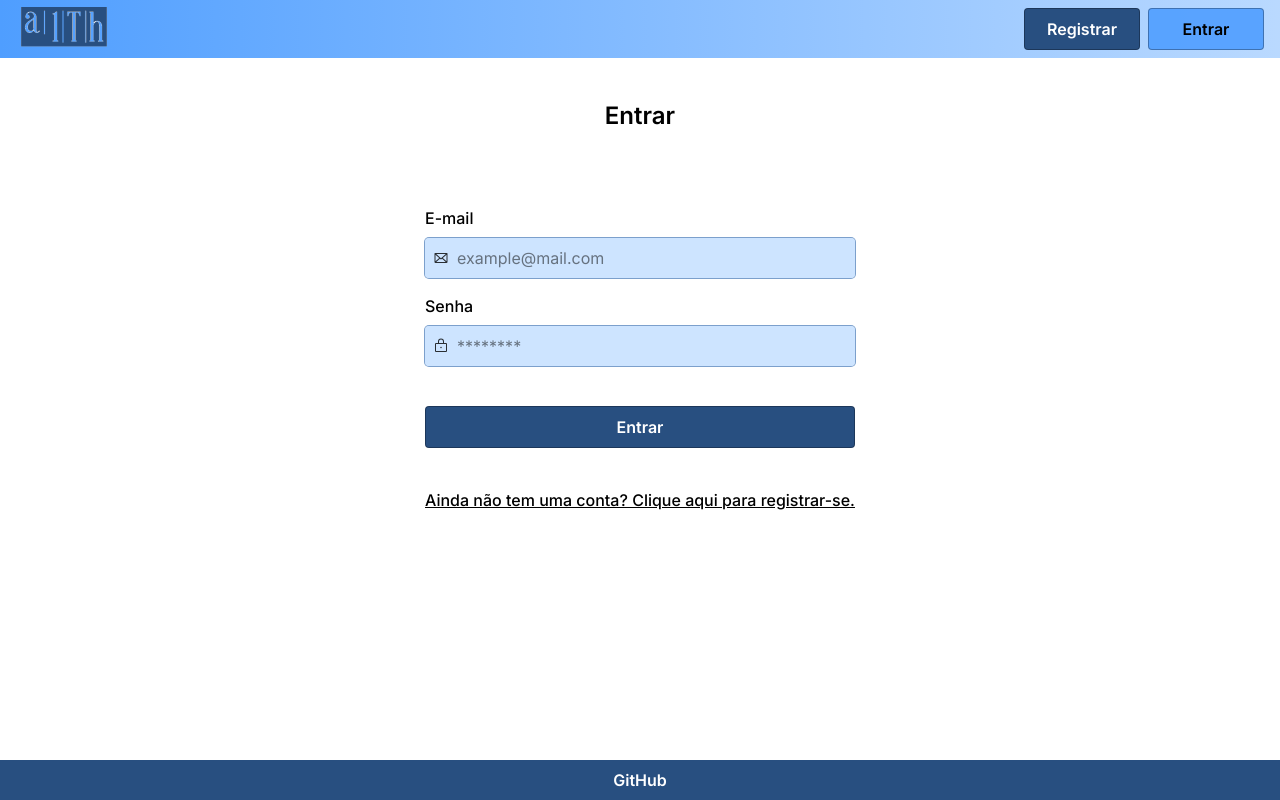
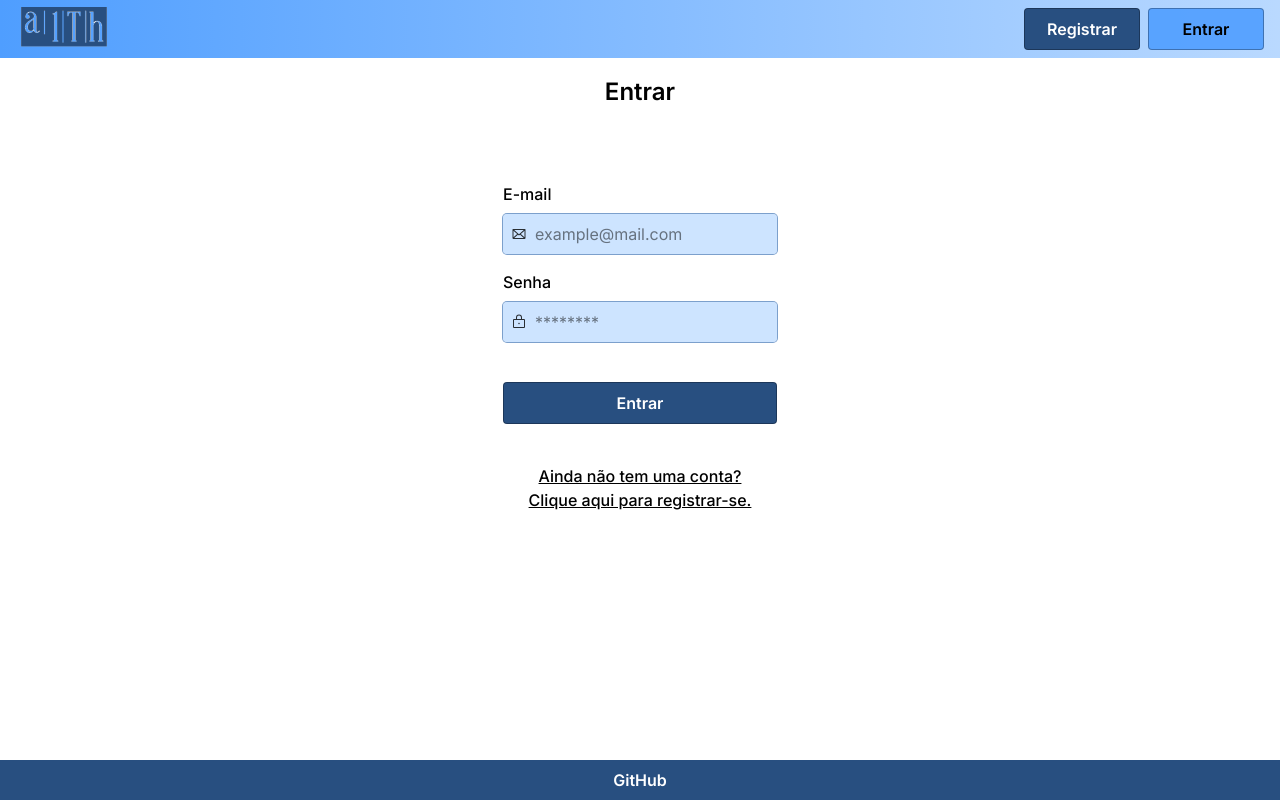
Before and after one commit to a1Thiago/app, a Next.js app: page /auth/entrar in a window 1280 px wide. Built offline with nearby package versions, Linux system fonts and the light colour scheme.

Commit message:
auth modal

```diff
--- a/src/app/(components)/InterceptorModal.tsx
+++ b/src/app/(components)/InterceptorModal.tsx
@@ -33,9 +33,8 @@ export default function InterceptorModal({ url, children }: InterceptorModalProp
   return (
     <>
       {isOpen && (
-        <div className='backdrop-blur-sm   inset-0   fixed top-0 right-0  w-full h-full flex items-center justify-center z-50'>
-          <div className={`grid gap-4  text-black p-12  relative mx-4 text-center z-20
-      border-theme-primary border-2 rounded-lg shadow-sm shadow-theme-secondary bg-white
+        <div className='backdrop-blur-sm inset-0 fixed top-0 right-0 left-0 bottom-0 w-full h-full flex items-center justify-center z-50'>
+          <div className={`grid relative z-20 border-theme-primary border-2 rounded-lg shadow-sm shadow-theme-secondary bg-white w-auto h-auto
       transition-all duration-500 ${rendering ? 'opacity-0 left-32' : 'opacity-100 left-0'}`}>
             {children}
             {<CloseButton className='text-black' onClick={toggleModal} />}
--- a/src/app/(components)/SignIn.tsx
+++ b/src/app/(components)/SignIn.tsx
@@ -45,11 +45,11 @@ export default function SignIn() {
   if (user) return <></>
 
   return (
-    <div className=' px-4 py-6 bg-white w-full'>
+    <div className='  bg-white flex flex-col justify-center items-center w-full h-full'>
       <h2 className='my-4 text-center font-semibold text-24'>Entrar</h2>
 
-      <form onSubmit={handleForm}>
-        <fieldset className='grid gap-4 group' disabled={isLoading! && !error}>
+      <form onSubmit={handleForm} className='w-full'>
+        <fieldset className='grid gap-4 group w-full' disabled={isLoading! && !error}>
           {error
             ? (<div className='text-red-500'>{error}</div>)
             : (<span className='opacity-0 group-disabled:opacity-100 '>
@@ -64,7 +64,7 @@ export default function SignIn() {
               <span className='group-disabled:opacity-0'>Entrar</span>
             </Button >
           </span>
-          <Link href='/auth/registrar'><p className='text-center underline font-medium mobile:text-14'>Ainda não tem uma conta? Clique aqui para registrar-se.</p></Link>
+          <Link href='/auth/registrar'><p className='text-center underline font-medium mobile:text-14'>Ainda não tem uma conta?<br />Clique aqui para registrar-se.</p></Link>
         </fieldset>
       </form>
 
--- a/src/app/(components)/SignUp.tsx
+++ b/src/app/(components)/SignUp.tsx
@@ -44,11 +44,11 @@ export default function SignUp() {
 
   return (
 
-    <div className=' px-4 py-6 bg-white w-full'>
+    <div className=' bg-white flex flex-col justify-center items-center w-full h-full'>
       <h2 className='my-4 text-center font-semibold text-24'>Registrar-se</h2>
 
-      <form onSubmit={handleForm}>
-        <fieldset className='grid gap-4 group' disabled={isLoading! && !error}>
+      <form onSubmit={handleForm} className='w-full'>
+        <fieldset className='grid gap-4 group w-full' disabled={isLoading! && !error}>
           {error
             ? (<div className='text-red-500'>{error}</div>)
             : (<span className='opacity-0 group-disabled:opacity-100 '>
@@ -63,7 +63,7 @@ export default function SignUp() {
               <span className='group-disabled:opacity-0'>Registrar-se</span>
             </Button >
           </span>
-          <Link href='/auth/entrar'><p className='text-center underline font-medium mobile:text-14'>Ja tem uma conta? Clique aqui para entrar.</p></Link>
+          <Link href='/auth/entrar'><p className='text-center underline font-medium mobile:text-14'>Ja tem uma conta?<br />Clique aqui para entrar.</p></Link>
         </fieldset>
       </form>
 
--- /dev/null
+++ b/src/app/@authModal/(.)auth/AuthWrapper.tsx
@@ -0,0 +1,11 @@
+interface AuthWrapper {
+  children: React.ReactNode
+}
+
+export default function AuthWrapper({ children }: AuthWrapper) {
+  return (
+    <section className='p-10 w-[480px] tablet:w-[400px] tablet:p-6 mobile:w-auto mobile:p-4'>
+      {children}
+    </section>
+  )
+}
--- a/src/app/layout.tsx
+++ b/src/app/layout.tsx
@@ -69,7 +69,7 @@ export default function RootLayout({
   return (
     <html lang='pt'>
       <body className={`${inter.className} flex flex-col min-h-screen `}>
-        <NextTopLoader color='var(--secondary-dark)' />
+        <NextTopLoader color='var(--secondary-dark)' height={5} />
         <FirebaseAuthContextProvider >
           <FirebaseDataContextProvider >
             <LayoutHeader />
```
